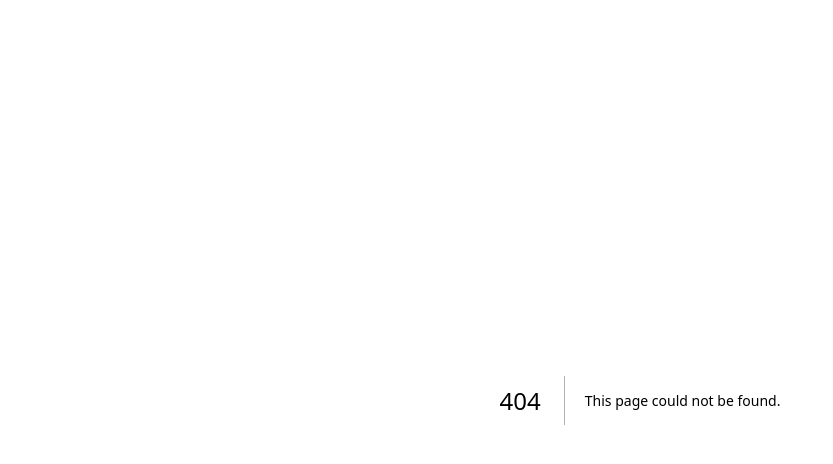
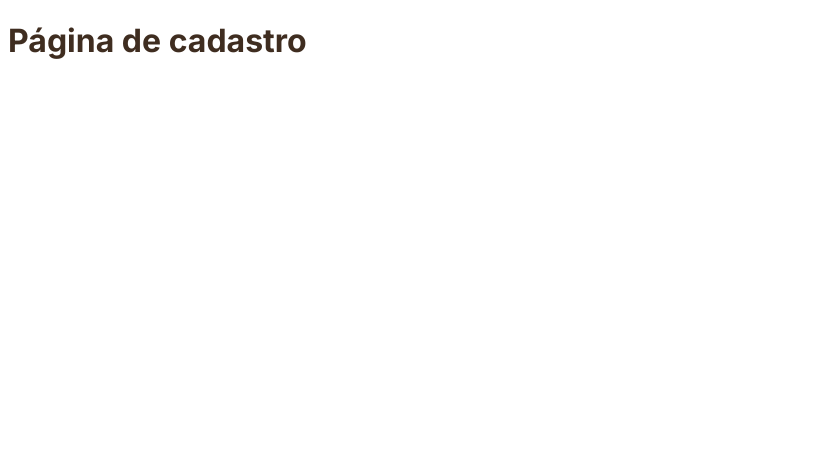
Before and after one commit to Luanrrf/pet-found-front, a Next.js app: page /cadastro in a window 1280 px wide. Before the commit this address had no page. Shown: the top 464 px of the page, without its empty margins (0-833 px from the left). Built offline with nearby package versions, Linux system fonts and the light colour scheme.

Commit message:
feat: adding mocks to start project

```diff
--- /dev/null
+++ b/app/cadastro/page.tsx
@@ -0,0 +1,7 @@
+export default function Cadastro() {
+  return (
+    <div>
+      <h1>Página de cadastro</h1>
+    </div>
+  )
+}
```
Also changed, not shown: components/atoms/Input.tsx (added), components/molecules/InputDiv.tsx (added), components/organisms/Form.tsx (added), components/templates/FormCadastro.tsx (added).
